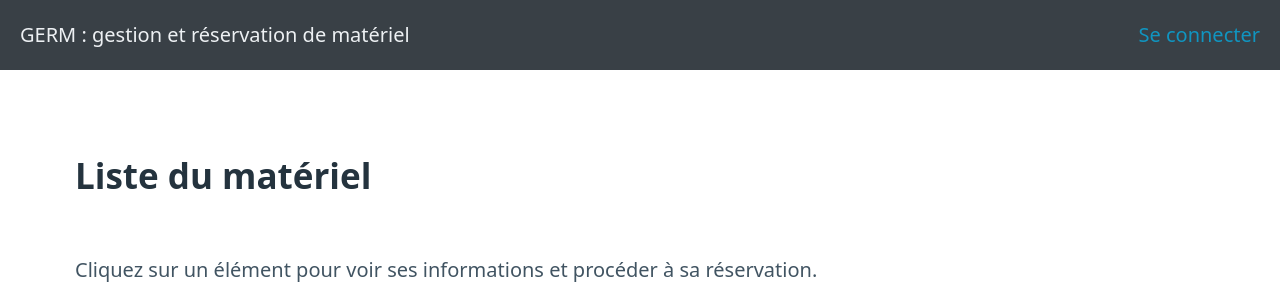
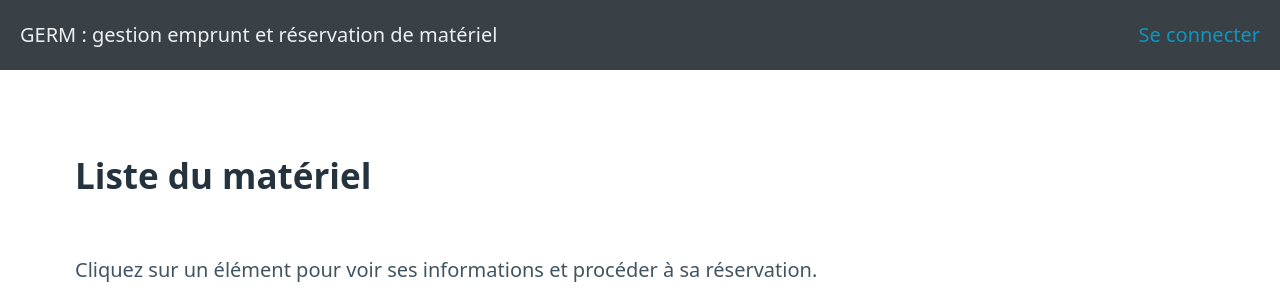
Before and after one commit to Bvr4/gestion-emprunt-et-reservation-materiel, a Django app: page / in a window 1280 px wide. Shown: the top 300 px of the page. Run offline with Django 4.2, Linux system fonts and the light colour scheme; data that the repository does not hold is empty; some libraries are stand-ins or nearby versions.

Commit message:
Correction titre dans base.html

```diff
--- a/germ/materiel/templates/materiel/base.html
+++ b/germ/materiel/templates/materiel/base.html
@@ -14,7 +14,7 @@
         <nav class="container-fluid">
             <ul>
                 <li>
-                    <a href="{% url 'home' %}" class="contrast">GERM : gestion et réservation de matériel</a>
+                    <a href="{% url 'home' %}" class="contrast">GERM : gestion emprunt et réservation de matériel</a>
                 </li>
             </ul>
             <ul>
```
